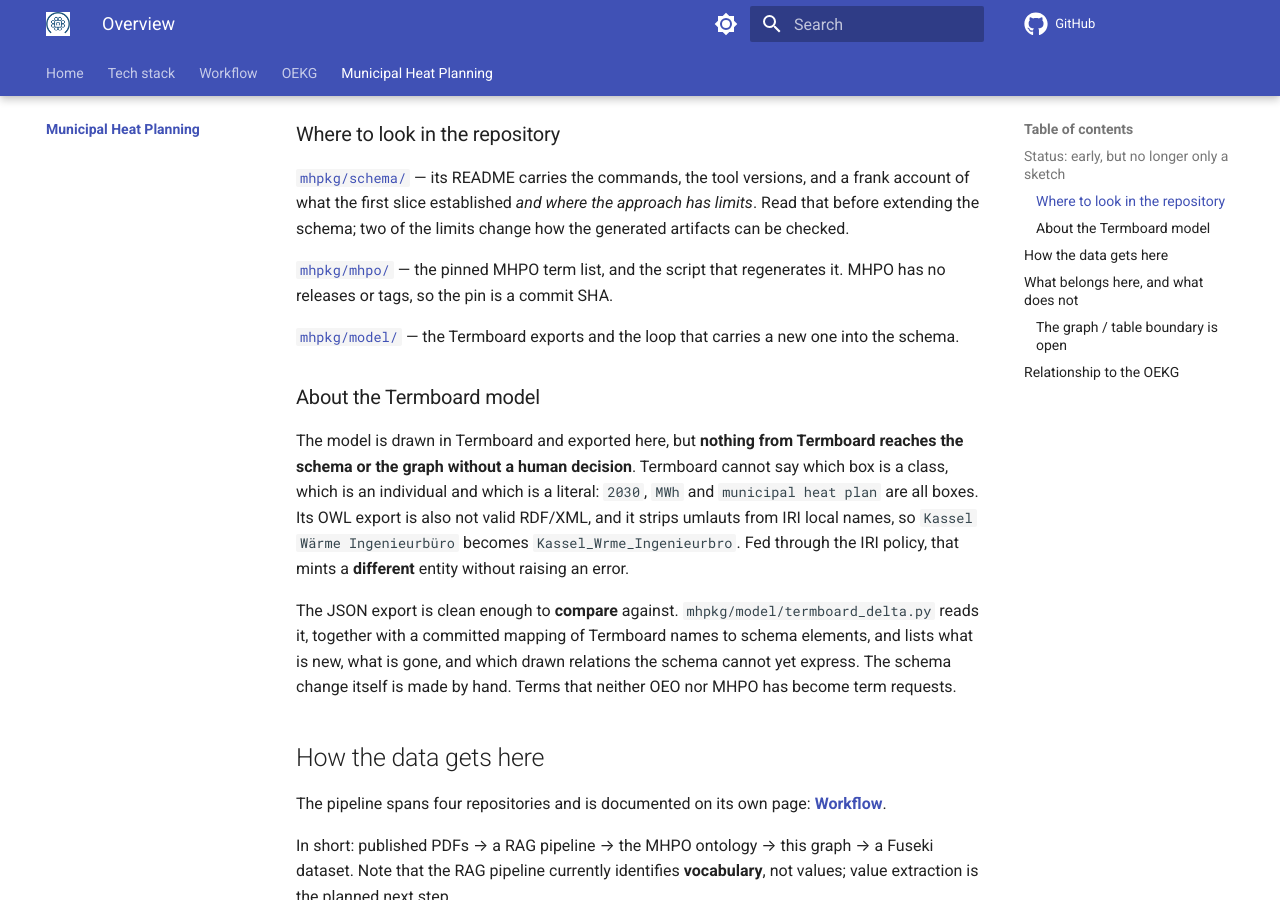
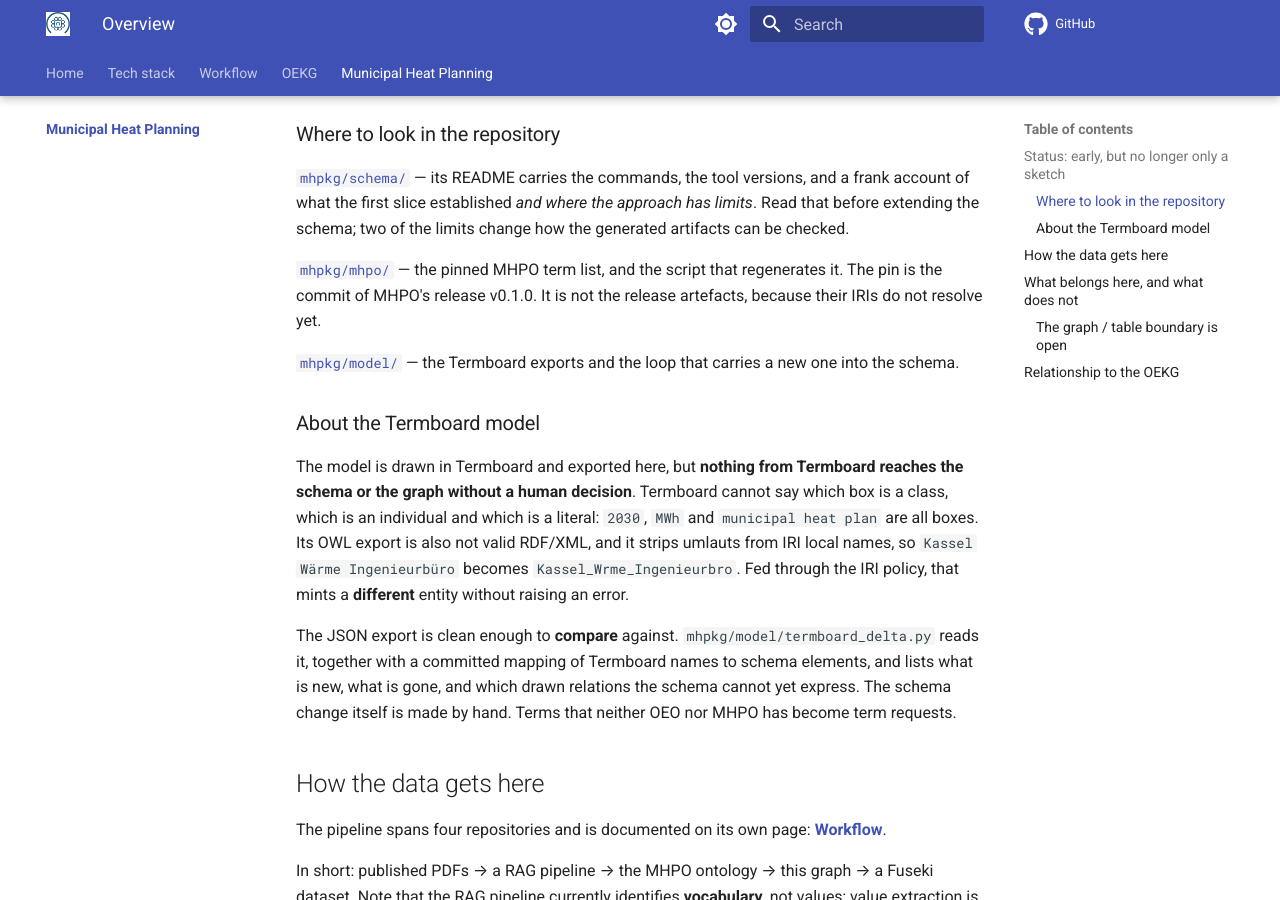
Before and after one commit to OpenEnergyPlatform/oekg, an MkDocs documentation site: the page built from docs/mhpkg/index.md, in a window 1280 px wide and 900 px high, scrolled down 1365 px. Built offline with MkDocs 1.6.1 and Material for MkDocs 9.7.7, drawn with Linux system fonts in a browser that asks for light colours; comment, search, counter and statistics services are not loaded.

Commit message:
Describe the schema against MHPO v0.1.0
v0.1.0 moved municipal heat plan from CCO to IAO plan specification.
The cited IRIs are unchanged, so the shapes and the negative control
are too; only three descriptions named the old parent. Regenerated.

TERM REQUEST 1 now records that OEO has spatial region fits domain and
range after the move, and that MHPO's new represents heat supply area
does not answer it. Citing it is left as a modelling decision.

Co-Authored-By: Claude Opus 5.5 (1M context) <noreply@anthropic.com>

```diff
--- a/docs/mhpkg/index.md
+++ b/docs/mhpkg/index.md
@@ -53,8 +53,8 @@ established *and where the approach has limits*. Read that before extending the
 limits change how the generated artifacts can be checked.
 
 [`mhpkg/mhpo/`](https://github.com/OpenEnergyPlatform/oekg/tree/production/mhpkg/mhpo) — the pinned
-MHPO term list, and the script that regenerates it. MHPO has no releases or tags, so the pin is a
-commit SHA.
+MHPO term list, and the script that regenerates it. The pin is the commit of MHPO's release
+v0.1.0. It is not the release artefacts, because their IRIs do not resolve yet.
 
 [`mhpkg/model/`](https://github.com/OpenEnergyPlatform/oekg/tree/production/mhpkg/model) — the
 Termboard exports and the loop that carries a new one into the schema.
```
Also changed, not shown: CHANGELOG.md (+7 -0 lines), mhpkg/schema/README.md (+3 -1 lines), 2 other files.
